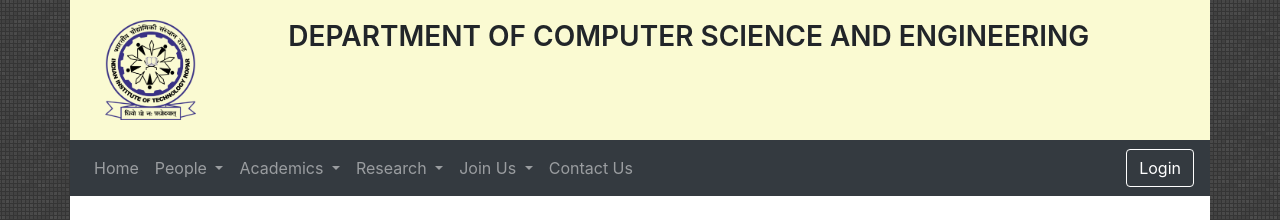
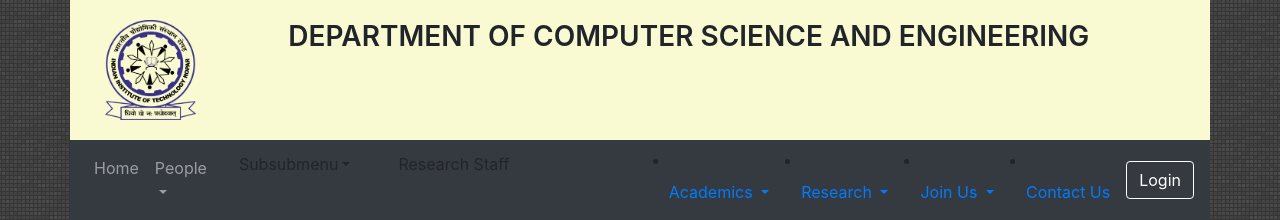
Before and after one commit to dilip640/IITRPR-CSE-DEPARTMENT, a PHP site: page / in a window 1280 px wide. Shown: the top 220 px of the page. Run offline with PHP 8.4, Linux system fonts and the light colour scheme; data that the repository does not hold is empty; some libraries are stand-ins or nearby versions.

Commit message:
Update index.php

```diff
--- a/index.php
+++ b/index.php
@@ -42,7 +42,12 @@
     <div class="dropdown-divider"></div>
 		<a class="dropdown-item" href="#">Post-Docs</a>
     <div class="dropdown-divider"></div>
-		<a class="dropdown-item" href="#">Students</a>
+		<li class="dropdown-submenu"><a class="dropdown-item dropdown-toggle" href="#">Subsubmenu</a>
+                <ul class="dropdown-menu">
+                  <li><a class="dropdown-item" href="#">Subsubmenu action</a></li>
+                  <li><a class="dropdown-item" href="#">Another subsubmenu action</a></li>
+                </ul>
+              </li>
     <div class="dropdown-divider"></div>
 		<a class="dropdown-item" href="#">Research Staff</a>
 		</div>
```
